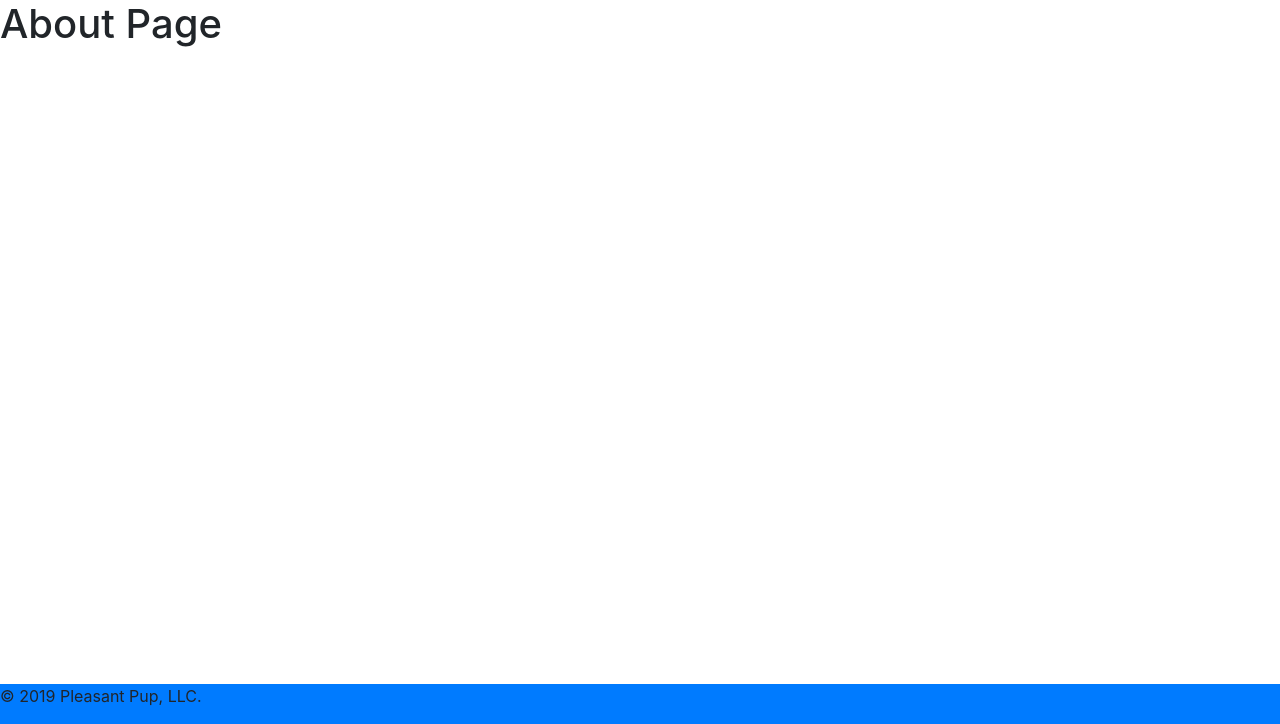
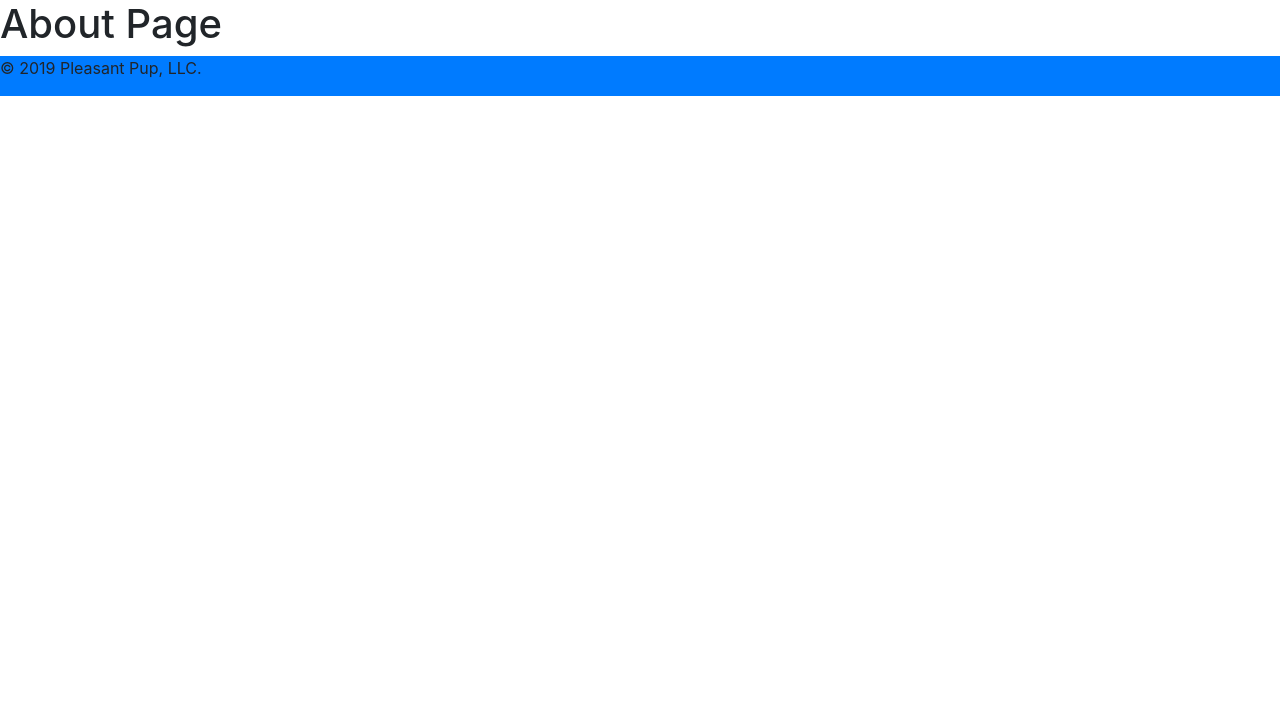
Before and after one commit to danielkbolton/PleasantPup, a Django app: page /about/ in a window 1280 px wide. Shown: the part 76-800 px from the top of the page. Run offline with Django 3.2, Linux system fonts and the light colour scheme; some libraries are stand-ins or nearby versions.

Commit message:
fixes footer

```diff
--- a/pleasantPup_app/static/css/main.css
+++ b/pleasantPup_app/static/css/main.css
@@ -1,15 +1,18 @@
 *{
     margin:0px;
     padding:0px;
+    box-sizing: border-box;
 }
+
 
 
 
 
 footer{
     background:#007bff;
-    position: absolute;
-    bottom: 0;
+    position: sticky;
+    overflow: hidden;
+    bottom: 0px;
     width:100vw;
 }
 
```
